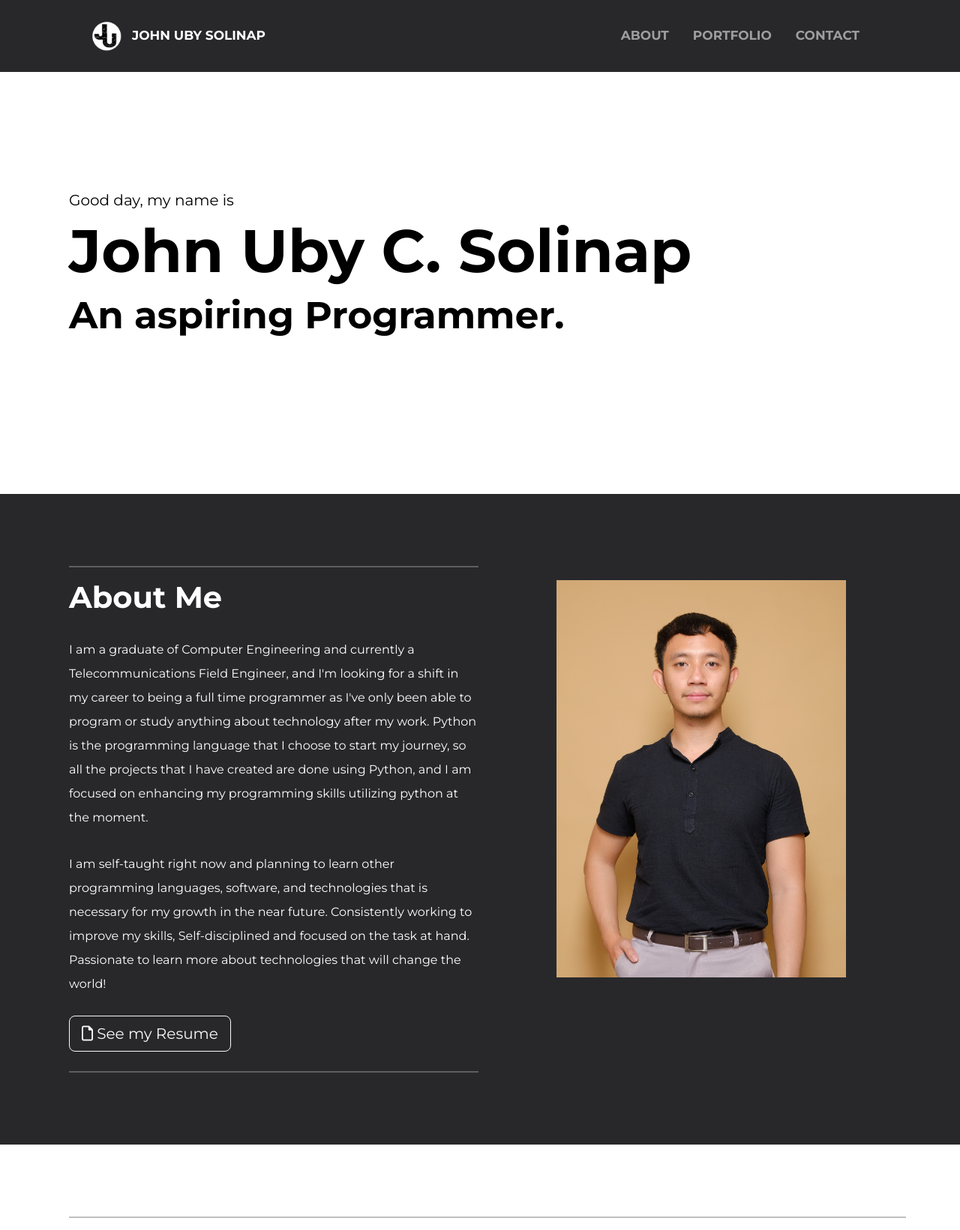
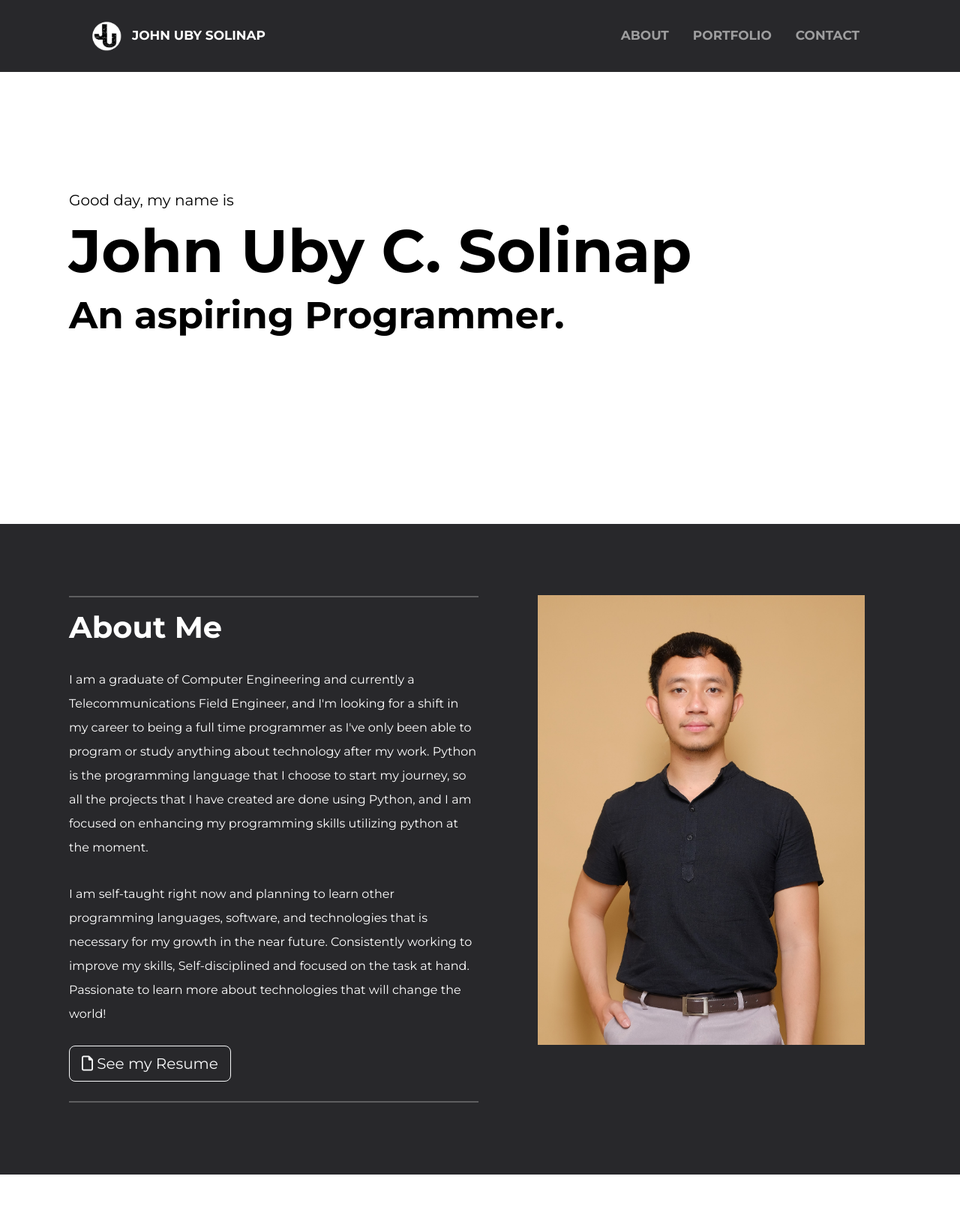
Before and after one commit to UbySolinap/personal-website, a Flask app: page / in a window 1280 px wide. Shown: the top 1641 px of the page at 75% size. Run offline with Flask 2, Linux system fonts and the light colour scheme; some libraries are stand-ins or nearby versions.

Commit message:
Added file CV

```diff
--- a/static/css/styles.css
+++ b/static/css/styles.css
@@ -45,7 +45,7 @@ section {
 /* Intro Section */
 #introduction {
     padding-top: 12.8rem;
-    padding-bottom: 12.5rem;
+    padding-bottom: 15rem;
 }
 
 .intro {
@@ -85,13 +85,13 @@ section {
 }
 
 .prof-pic {
-    padding-top: 35px;
+    padding-top: 15px;
     text-align: center;
 }
 
 .my-img {
-    width: auto;
-    height: 530px;
+    width: 80%;
+    height: auto;
 }
 
 /* Projects Section */
--- a/templates/header.html
+++ b/templates/header.html
@@ -31,7 +31,6 @@
         <nav class="navbar navbar-custom navbar-expand-lg navbar-dark py-4 fixed-top" style="background-color: #28282B;" id="mainNav">
             <div class="container px-4 px-lg-5">
                 <button class="navbar-toggler navbar-toggler-right" type="button" data-toggle="collapse" data-target="#navbarResponsive" aria-controls="navbarResponsive" aria-expanded="false" aria-label="Toggle navigation">
-                    Menu
                     <i class="fas fa-bars"></i>
                 </button>
                 <div class="collapse navbar-collapse" id="navbarResponsive">
```
